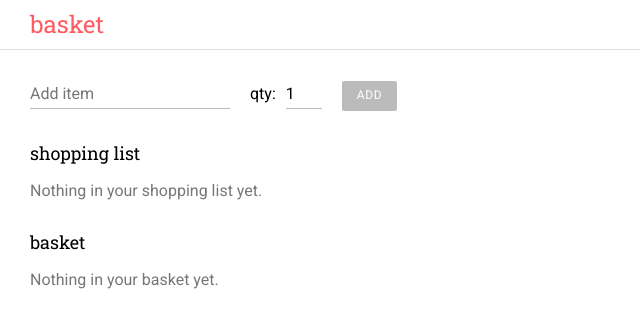
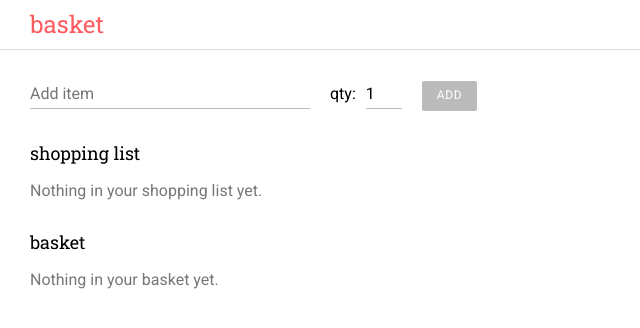
Before and after one commit to mturco/basket, a React (Create React App) app: page / in a window 1280 px wide. Shown: the top 328 px of the page, without its empty margins (0-640 px from the left). Built offline with nearby package versions, Linux system fonts and the light colour scheme.

Commit message:
feat: widen "Add item" input

```diff
--- a/src/components/AddGroceryItem.css
+++ b/src/components/AddGroceryItem.css
@@ -3,7 +3,7 @@
   margin-right: 20px;
 }
 .AddGroceryItem-nameInput {
-  width: 200px;
+  width: 280px;
 }
 .AddGroceryItem-qtyInput {
   width: 4ch;
--- a/src/components/AddGroceryItem.less
+++ b/src/components/AddGroceryItem.less
@@ -5,7 +5,7 @@
   }
 
   &-nameInput {
-    width: 200px;
+    width: 280px;
   }
 
   &-qtyInput {
```
